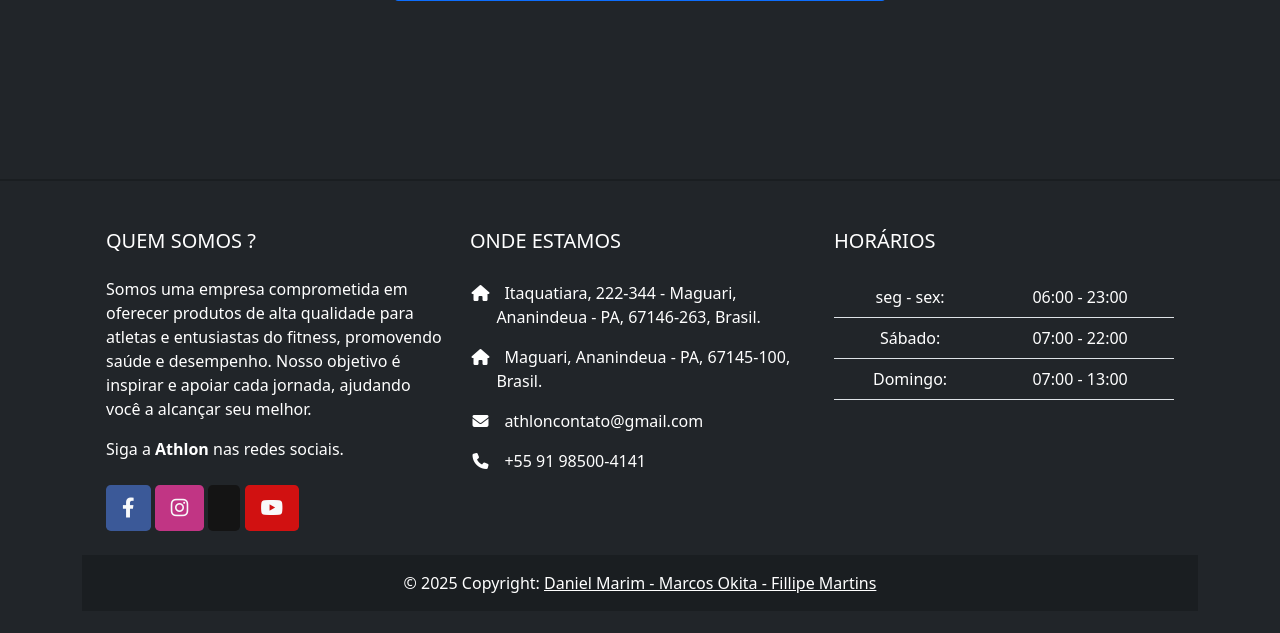
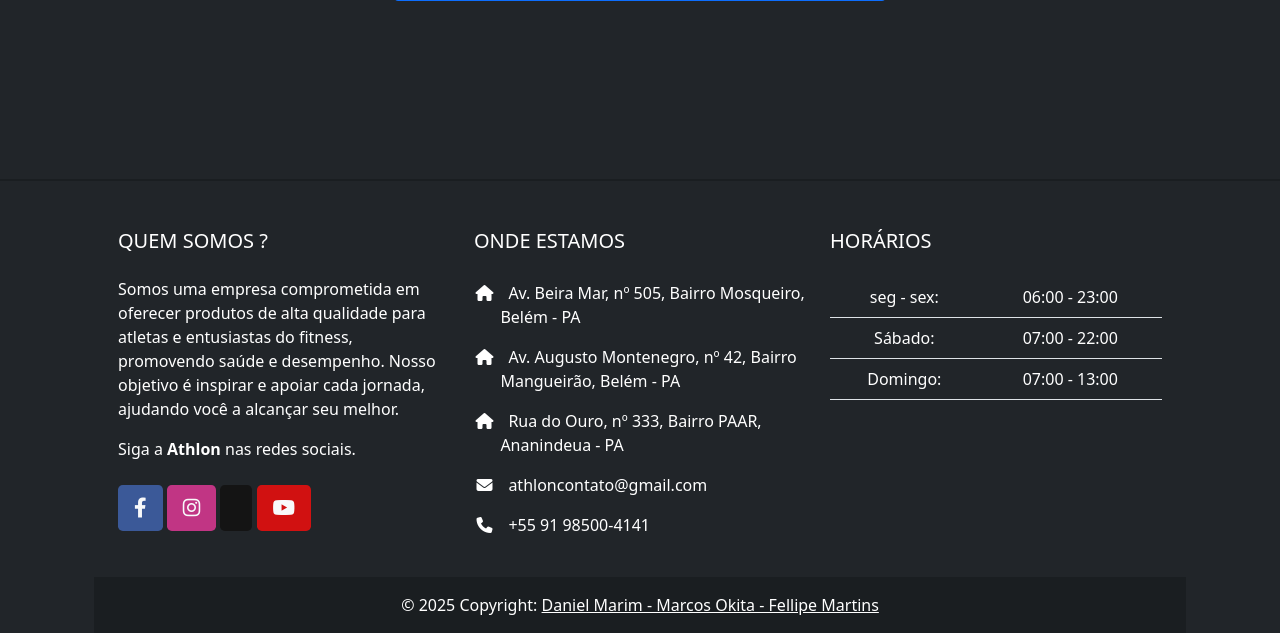
Before and after one commit to MarcosOki/AthlonFit, a PHP site: page /fale-conosco.php in a window 1280 px wide. Shown: the part 1419-2052 px from the top of the page. Before the commit the page ends 2012 px from the top, so only its background shows below. Run offline with PHP 8.4, Linux system fonts and the light colour scheme.

Commit message:
Alteração de font

```diff
--- a/front-end/css/style.css
+++ b/front-end/css/style.css
@@ -1,3 +1,9 @@
+h1, h2 {
+  font-family: 'Oswald', sans-serif;
+}
+header {
+  font-family: 'Oswald', sans-serif;
+}
 .logo {
   height: 70px;
 }
--- a/front-end/equipe.html
+++ b/front-end/equipe.html
@@ -7,6 +7,7 @@
     <link rel="stylesheet" href="css/style.css">
     <link rel="stylesheet" href="https://cdnjs.cloudflare.com/ajax/libs/font-awesome/6.4.2/css/all.min.css">
     <link rel="shortcut icon" href="img/logos.ico">
+    <link href="https://fonts.googleapis.com/css2?family=Oswald:wght@400;700&display=swap" rel="stylesheet">
     <title>AthlonFit</title>
 
 </head>
@@ -180,7 +181,7 @@
         </div>
         <div class="text-center p-3" style="background-color: rgba(0, 0, 0, 0.2);">
           © 2025 Copyright:
-          <a class="text-white" href="https://github.com/MarcosOki/UepaAvaliacao">Daniel Marim - Marcos Okita - Fillipe Martins</a>
+          <a class="text-white" href="https://github.com/MarcosOki/UepaAvaliacao">Daniel Marim - Marcos Okita - Fellipe Martins</a>
         </div>
       </div>
   </footer>
--- a/front-end/fale-conosco.php
+++ b/front-end/fale-conosco.php
@@ -22,22 +22,27 @@ if (isset($_GET['success'])) {
 <head>
     <meta charset="UTF-8">
     <meta name="viewport" content="width=device-width, initial-scale=1.0">
-  <title>Atlhon</title>
+    <link href="https://cdn.jsdelivr.net/npm/bootstrap@5.0.2/dist/css/bootstrap.min.css" rel="stylesheet" integrity="sha384-EVSTQN3/azprG1Anm3QDgpJLIm9Nao0Yz1ztcQTwFspd3yD65VohhpuuCOmLASjC" crossorigin="anonymous">
+    <link rel="stylesheet" href="css/style.css">
     <link rel="stylesheet" href="https://cdnjs.cloudflare.com/ajax/libs/font-awesome/6.4.2/css/all.min.css">
     <link rel="shortcut icon" href="img/logos.ico">
-  <link rel="stylesheet" href="css/style.css">
-  <link href="https://cdn.jsdelivr.net/npm/bootstrap@5.0.2/dist/css/bootstrap.min.css" rel="stylesheet" integrity="sha384-EVSTQN3/azprG1Anm3QDgpJLIm9Nao0Yz1ztcQTwFspd3yD65VohhpuuCOmLASjC" crossorigin="anonymous">
+    <link href="https://fonts.googleapis.com/css2?family=Oswald:wght@400;700&display=swap" rel="stylesheet">
+
+    <title>AthlonFit</title>
 </head>
 
 <body class="bg-dark">
-  <header>
+
+  <header class="sticky-top">
     <nav class="navbar navbar-expand-lg bg-dark navbar-dark p-1">
       <div class="container d-flex align-items-center">
-        <a class="navbar-brand d-flex align-items-center">
-          <img src="img/logos.png" class="logo img-fluid me-2" alt="Logo" style="height: 50px;">
-          <span class="fs-1 mb-0 ">thlon</span>
+        <a class="navbar-brand d-flex align-items-center" href="#">
+            <img src="img/logos.png" class="logo img-fluid me-2" alt="Logotipo da Athlon Fitness, Que é a Letra 'A'." style="height: 50px;">
+          <span class="fs-1 mb-0">thlon</span>
         </a>
-        <button class="navbar-toggler" type="button" data-bs-toggle="collapse" data-bs-target="#navbarNav">
+        <button class="navbar-toggler" type="button" data-bs-toggle="collapse" data-bs-target="#navbarNav"
+            aria-controls="navbarNav" aria-expanded="false" aria-label="Toggle navigation">
+            <span class="navbar-toggler-icon"></span>
         </button>
         <div class="collapse navbar-collapse" id="navbarNav">
             <ul class="navbar-nav fs-5 ms-auto">
@@ -50,15 +55,13 @@ if (isset($_GET['success'])) {
               <li class="nav-item dropdown">
                 <a class="nav-link dropdown-toggle" href="#" id="navbarDesempenho" role="button" data-bs-toggle="dropdown" aria-expanded="false">Desempenho</a>
                 <ul class="dropdown-menu bg-dark text-light" aria-labelledby="navbarDesempenho">
-                <li><a class="dropdown-item bg-dark text-light hover:bg-light hover:text-dark" href="performance.html">Dicas de Performance</a></li>
-                <li><a class="dropdown-item bg-dark text-light hover:bg-light hover:text-dark" href="nutrição.html">Nutrição</a></li>
-                <li><a class="dropdown-item bg-dark text-light hover:bg-light hover:text-dark" href="vestuário.html">Vestimenta Especializada</a></li>
+                  <li><a class="dropdown-item bg-dark text-light active" href="performance.html">Dicas de Performance</a></li>
+                  <li><a class="dropdown-item bg-dark text-light" href="nutricao.html">Nutrição</a></li>
+                  <li><a class="dropdown-item bg-dark text-light" href="vestuario.html">Vestimenta Especializada</a></li>
                 </ul>
               </li>
-
-            </li>
               <li class="nav-item">
-              <a class="nav-link mx-3" href="fale-conosco.php">Fale-conosco</a>
+                  <a class="nav-link mx-3" href="fale-conosco.php">Fale Conosco</a>
               </li>
               <li class="nav-item">
                   <a class="nav-link mx-3" href="admin.php">Administração</a>
@@ -98,58 +101,45 @@ if (isset($_GET['success'])) {
   <footer class="w-100 bg-dark">
     <div class="container ">
 
-      <footer class="text-white text-center text-lg-start bg-dark">
-        <!-- Grid container -->
+    <footer class="w-100 bg-dark text-white text-center text-lg-start bg-dark">
+    <div class="container ">
       <div class="container p-4">
-          <!--Grid row-->
         <div class="row mt-4">
-            <!--Grid column-->
           <div class="col-lg-4 col-md-12 mb-4 mb-md-0">
             <h5 class="text-uppercase mb-4">Quem Somos ?</h5>
-
               <p>
                   Somos uma empresa comprometida em oferecer produtos de alta qualidade para atletas e entusiastas do fitness, promovendo saúde e desempenho.
                     Nosso objetivo é inspirar e apoiar cada jornada, ajudando você a alcançar seu melhor.
               </p>
-
               <p>
                 Siga a <strong>Athlon</strong> nas redes sociais.
               </p>
-
               <div class="mt-4">
-                <!-- Facebook -->
                 <a type="button" href="https://www.facebook.com/athlonsports" class="btn btn-floating text-light btn-lg border border-0" style="background-color: #3b5998;">
                     <i class="fab fa-facebook-f"></i>
                 </a>
-                <!-- Instagram -->
                 <a type="button" href="https://www.instagram.com/athlonsports/" class="btn btn-floating text-light btn-lg border border-0" style="background-color: #c13584;">
                     <i class="fab fa-instagram"></i>
                 </a>
-                <!-- X -->
                 <a type="button" href="https://x.com/AthlonSports" class="btn btn-floating text-light btn-lg border border-0" style="background-color: #141414;">
                     <i class="fab fa-x-twitter"></i>
                 </a>
-                <!-- YouTube -->
                 <a type="button" href="https://www.youtube.com/@Athlon_Sports" class="btn btn-floating text-light btn-lg border border-0" style="background-color: #d11111;">
                     <i class="fab fa-youtube"></i>
                   </a>
               </div>
-
           </div>
-            <!--Grid column-->
-
-            <!--Grid column-->
           <div class="col-lg-4 col-md-6 mb-4 mb-md-0">
             <h5 class="text-uppercase mb-4 pb-1">Onde Estamos</h5>
-
-
-
             <ul class="fa-ul" style="margin-left: 1.65em;">
               <li class="mb-3">
-                  <span class="fa-li"><i class="fas fa-home"></i></span><span class="ms-2">Itaquatiara, 222-344 - Maguari, Ananindeua - PA, 67146-263, Brasil.</span>
+                <span class="fa-li"><i class="fas fa-home"></i></span><span class="ms-2">Av. Beira Mar, nº 505, Bairro Mosqueiro, Belém - PA</span>
               </li>
               <li class="mb-3">
-                  <span class="fa-li"><i class="fas fa-home"></i></span><span class="ms-2">Maguari, Ananindeua - PA, 67145-100, Brasil.</span>
+                <span class="fa-li"><i class="fas fa-home"></i></span><span class="ms-2">Av. Augusto Montenegro, nº 42, Bairro Mangueirão, Belém - PA</span>
+              </li>
+              <li class="mb-3">
+                <span class="fa-li"><i class="fas fa-home"></i></span><span class="ms-2">Rua do Ouro, nº 333, Bairro PAAR, Ananindeua - PA</span>
               </li>
               <li class="mb-3">
                 <span class="fa-li"><i class="fas fa-envelope"></i></span><span class="ms-2">athloncontato@gmail.com</span>
@@ -159,12 +149,8 @@ if (isset($_GET['success'])) {
               </li>
             </ul>
             </div>
-            <!--Grid column-->
-
-            <!--Grid column-->
             <div class="col-lg-4 col-md-6 mb-4 mb-md-0">
               <h5 class="text-uppercase mb-4">Horários</h5>
-
               <table class="table text-center text-white">
                 <tbody class="fw-normal">
                   <tr>
@@ -182,22 +168,14 @@ if (isset($_GET['success'])) {
                 </tbody>
               </table>
             </div>
-            <!--Grid column-->
           </div>
-          <!--Grid row-->
         </div>
-        <!-- Grid container -->
-
-        <!-- Copyright -->
         <div class="text-center p-3" style="background-color: rgba(0, 0, 0, 0.2);">
           © 2025 Copyright:
-          <a class="text-white" href="https://github.com/MarcosOki/UepaAvaliacao">Daniel Marim - Marcos Okita - Fillipe Martins</a>
+          <a class="text-white" href="https://github.com/MarcosOki/UepaAvaliacao">Daniel Marim - Marcos Okita - Fellipe Martins</a>
         </div>
-        <!-- Copyright -->
+      </div>
   </footer>
-
-      <script src="https://cdn.jsdelivr.net/npm/bootstrap@5.3.3/dist/js/bootstrap.min.js" integrity="sha384-0pUGZvbkm6XF6gxjEnlmuGrJXVbNuzT9qBBavbLwCsOGabYfZo0T0to5eqruptLy" crossorigin="anonymous"></script>
+</body>
 <script src="https://cdn.jsdelivr.net/npm/bootstrap@5.3.0/dist/js/bootstrap.bundle.min.js"></script>
-</body>
-
 </html>
--- a/front-end/index.html
+++ b/front-end/index.html
@@ -7,6 +7,8 @@
     <link rel="stylesheet" href="css/style.css">
     <link rel="stylesheet" href="https://cdnjs.cloudflare.com/ajax/libs/font-awesome/6.4.2/css/all.min.css">
     <link rel="shortcut icon" href="img/logos.ico">
+    <link href="https://fonts.googleapis.com/css2?family=Oswald:wght@400;700&display=swap" rel="stylesheet">
+
     <title>AthlonFit</title>
 </head>
 
@@ -225,7 +227,7 @@
         </div>
         <div class="text-center p-3" style="background-color: rgba(0, 0, 0, 0.2);">
           © 2025 Copyright:
-          <a class="text-white" href="https://github.com/MarcosOki/UepaAvaliacao">Daniel Marim - Marcos Okita - Fillipe Martins</a>
+          <a class="text-white" href="https://github.com/MarcosOki/UepaAvaliacao">Daniel Marim - Marcos Okita - Fellipe Martins</a>
         </div>
       </div>
   </footer>
--- a/front-end/nutricao.html
+++ b/front-end/nutricao.html
@@ -8,6 +8,7 @@
     <link rel="stylesheet" href="https://cdnjs.cloudflare.com/ajax/libs/font-awesome/6.4.2/css/all.min.css">
     <link rel="shortcut icon" href="img/logos.ico">
     <link rel="stylesheet" href="css/desenvolvimento.css">
+    <link href="https://fonts.googleapis.com/css2?family=Oswald:wght@400;700&display=swap" rel="stylesheet">
     <title>AthlonFit</title>
 
 </head>
--- a/front-end/performance.html
+++ b/front-end/performance.html
@@ -8,6 +8,7 @@
     <link rel="stylesheet" href="https://cdnjs.cloudflare.com/ajax/libs/font-awesome/6.4.2/css/all.min.css">
     <link rel="shortcut icon" href="img/logos.ico">
     <link rel="stylesheet" href="css/desenvolvimento.css">
+    <link href="https://fonts.googleapis.com/css2?family=Oswald:wght@400;700&display=swap" rel="stylesheet">
     <title>AthlonFit</title>
 
 </head>
--- a/front-end/vestuario.html
+++ b/front-end/vestuario.html
@@ -8,6 +8,7 @@
     <link rel="stylesheet" href="https://cdnjs.cloudflare.com/ajax/libs/font-awesome/6.4.2/css/all.min.css">
     <link rel="shortcut icon" href="img/logos.ico">
     <link rel="stylesheet" href="css/desenvolvimento.css">
+    <link href="https://fonts.googleapis.com/css2?family=Oswald:wght@400;700&display=swap" rel="stylesheet">
     <title>AthlonFit</title>
 
 </head>
```
Lines whose indentation alone changed are shown as unchanged.
